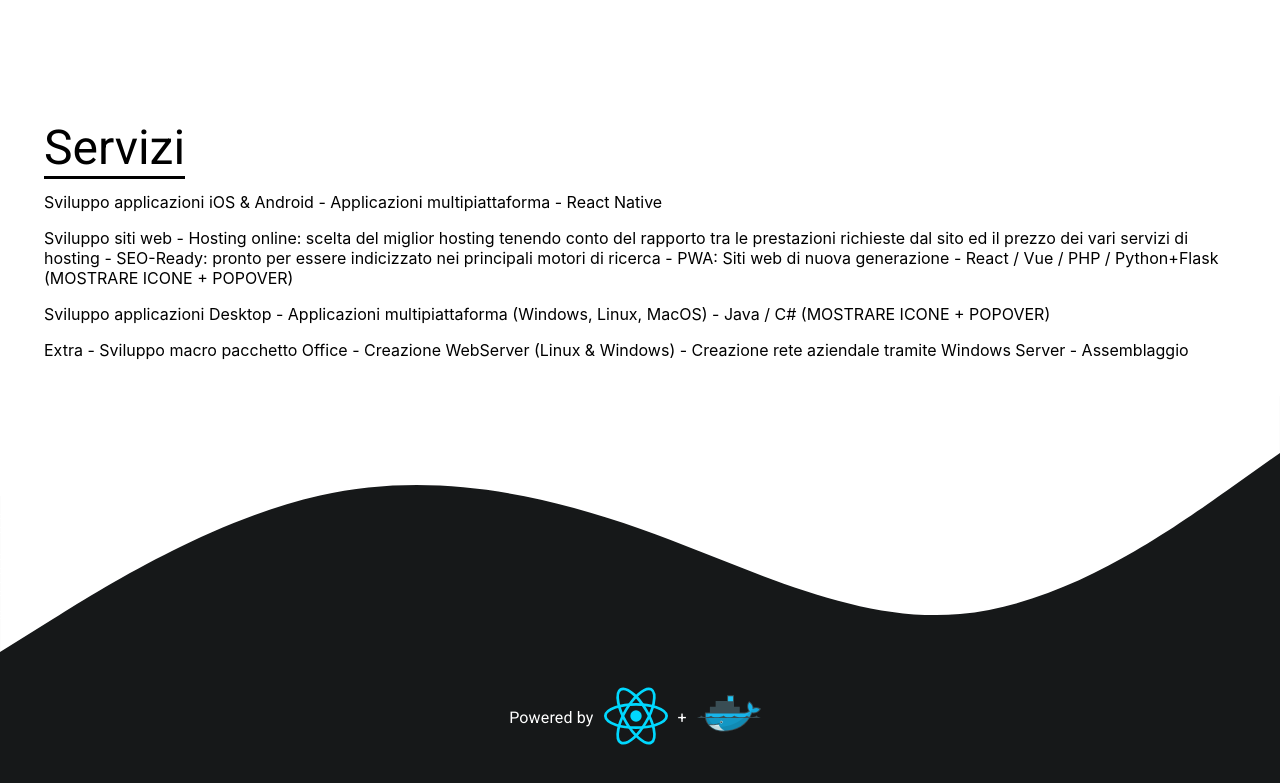
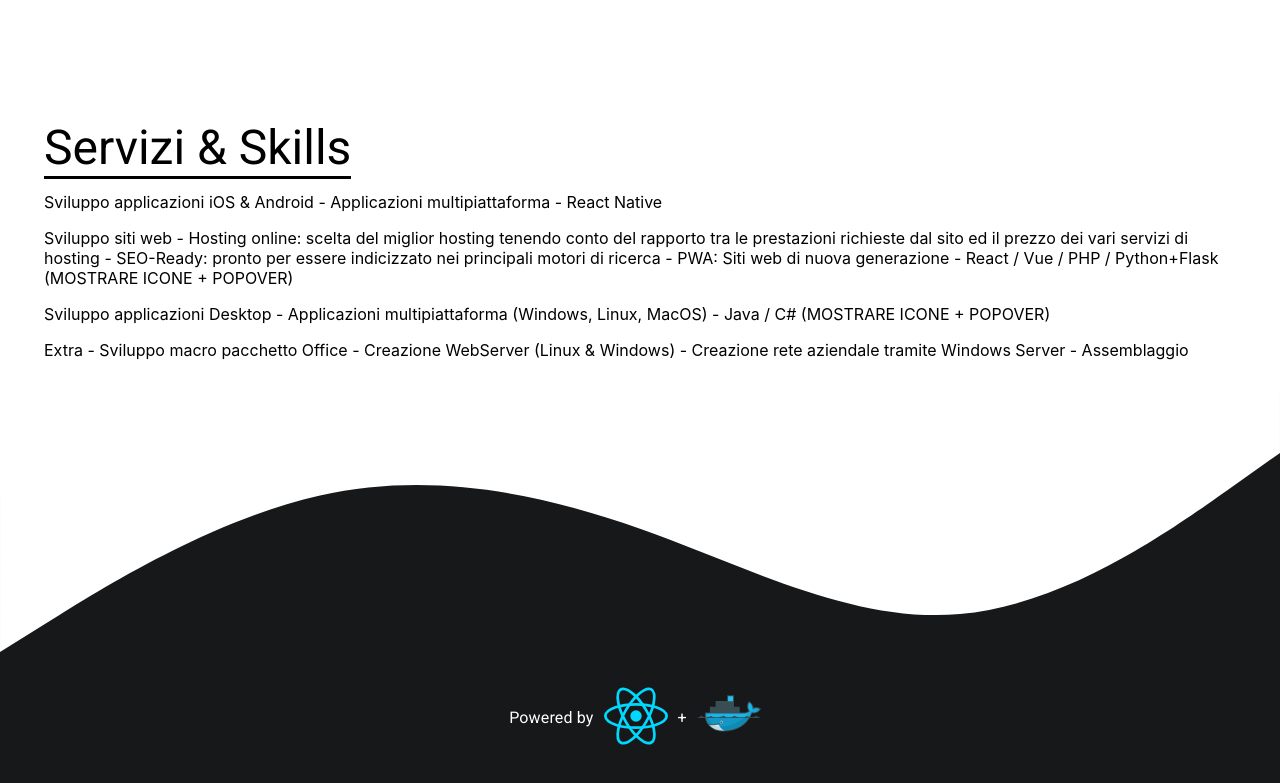
Before and after one commit to lucadibello/lucadibello, a React (Create React App) app in the folder client/: page / in a window 1280 px wide. Shown: the part 2752-3535 px from the top of the page. Built offline with nearby package versions, Linux system fonts and the light colour scheme; no server answers.

Commit message:
Changed section title

```diff
--- a/client/src/App.tsx
+++ b/client/src/App.tsx
@@ -133,7 +133,7 @@ function App() {
             ref: projectsElemRef
           },
           {
-            text: "Servizi offerti",
+            text: "Servizi & Skills",
             icon: MailIcon,
             ref: servicesElemRef
           }
@@ -208,7 +208,7 @@ function App() {
         <Container ref={servicesElemRef}>
           <Typography variant="h3" component="h2">
             <span className={classes.title2}>
-              Servizi
+              Servizi &amp; Skills
             </span>
           </Typography>
           <Services />
```
